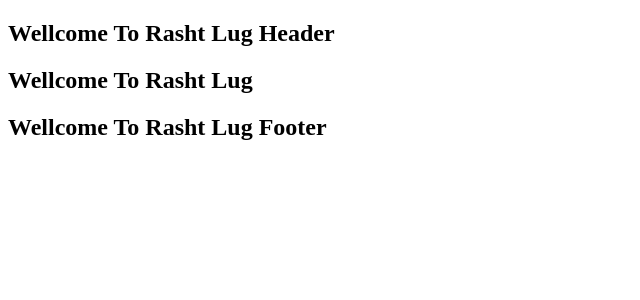
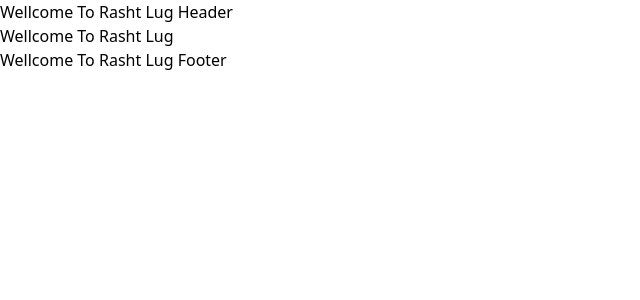
Before and after one commit to rashtlug/nuxt-rashtlug.ir, a Nuxt app: page / in a window 1280 px wide. Shown: the top 300 px of the page, without its empty margins (0-640 px from the left). Built offline with nearby package versions, Linux system fonts and the light colour scheme.

Commit message:
tailwindcss added

```diff
--- /dev/null
+++ b/assets/css/main.css
@@ -0,0 +1,3 @@
+@tailwind base;
+@tailwind components;
+@tailwind utilities;
--- a/nuxt.config.ts
+++ b/nuxt.config.ts
@@ -1,4 +1,13 @@
 // https://nuxt.com/docs/api/configuration/nuxt-config
 export default defineNuxtConfig({
-  devtools: { enabled: true }
+  components: true,
+  css: [
+    '~/assets/css/main.css',
+  ],
+  postcss: {
+    plugins: {
+      tailwindcss: {},
+      autoprefixer: {},
+    },
+  }
 })
--- a/package.json
+++ b/package.json
@@ -10,6 +10,9 @@
   },
   "devDependencies": {
     "@nuxt/devtools": "latest",
-    "nuxt": "^3.7.1"
+    "autoprefixer": "^10.4.15",
+    "nuxt": "^3.7.1",
+    "postcss": "^8.4.29",
+    "tailwindcss": "^3.3.3"
   }
 }
--- /dev/null
+++ b/tailwind.config.js
@@ -0,0 +1,14 @@
+/** @type {import('tailwindcss').Config} */
+module.exports = {
+  content: [
+    "./components/**/*.{js,vue,ts}",
+    "./layouts/**/*.vue",
+    "./pages/**/*.vue",
+    "./plugins/**/*.{js,ts}",
+    "./nuxt.config.{js,ts}",
+  ],
+  theme: {
+    extend: {},
+  },
+  plugins: [],
+}
```
Also changed, not shown: 1 other file (tests, documents, lock files or other folders).
